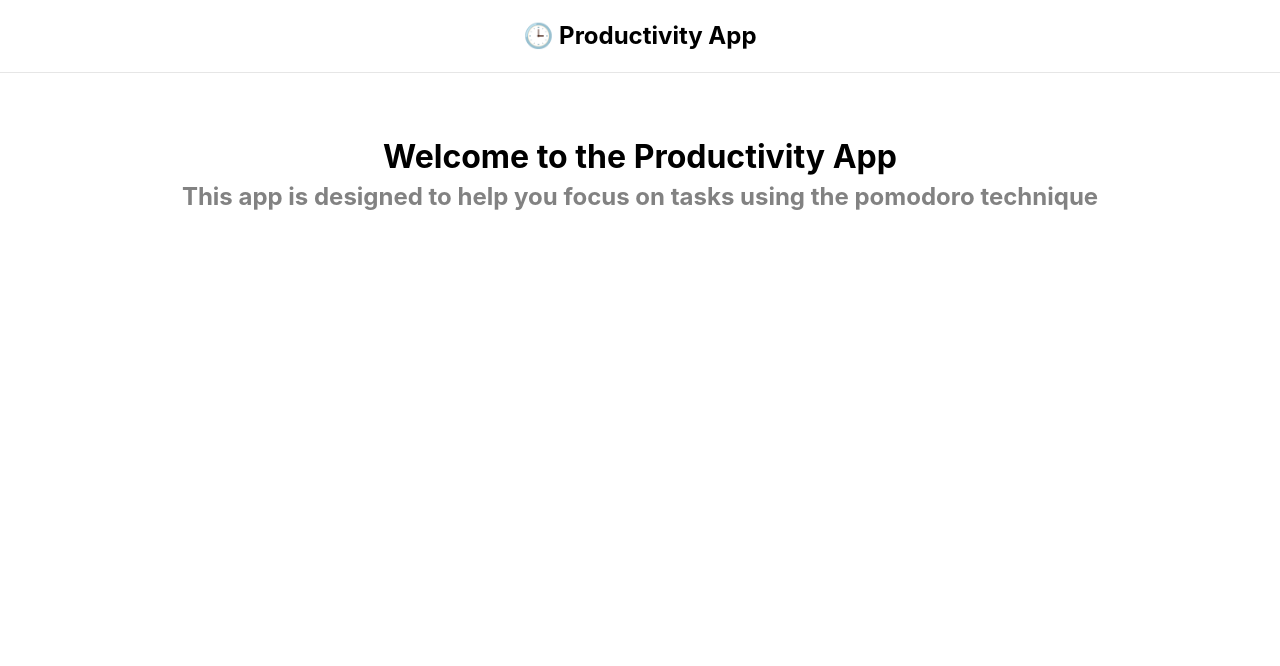
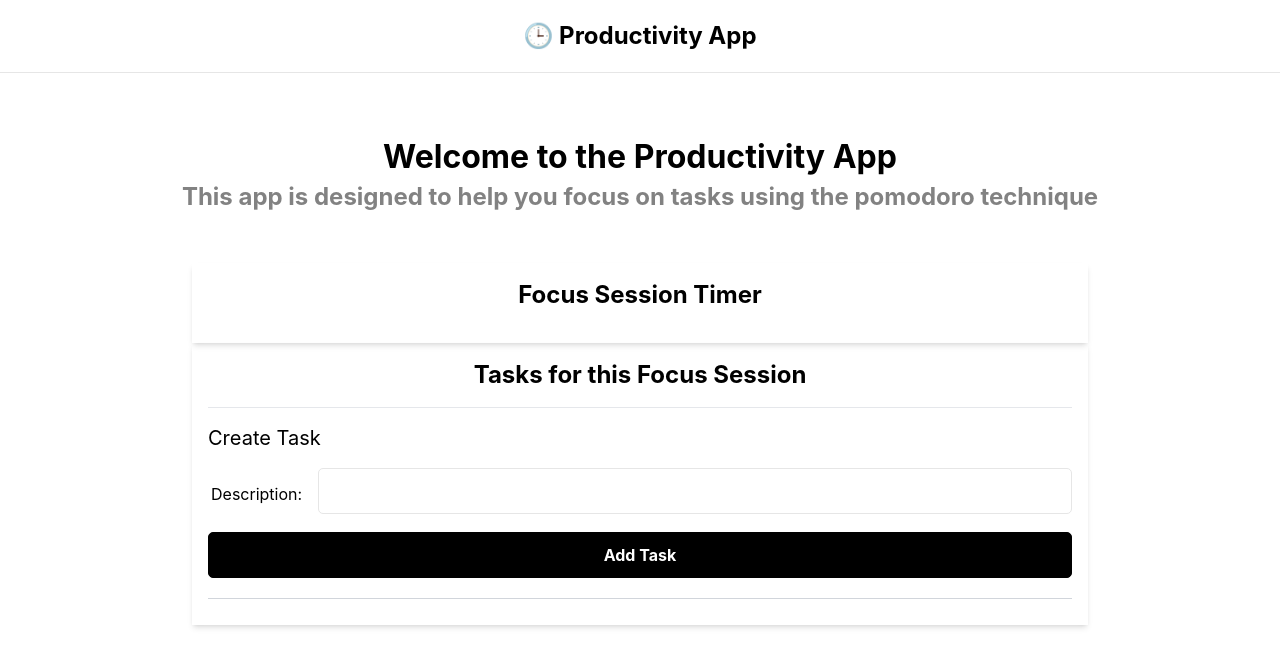
Before and after one commit to paulcair/productivityapp, a React (Create React App) app in the folder frontend/: page / in a window 1280 px wide. Shown: the top 666 px of the page. Built offline with nearby package versions, Linux system fonts and the light colour scheme.

Commit message:
Added the taskslist rendering and ability to create a task

```diff
--- a/frontend/src/App.js
+++ b/frontend/src/App.js
@@ -1,15 +1,42 @@
+import {useState, useEffect} from 'react'
 import Header from './components/Header'
+import TaskForm from'./components/TaskForm'
+import TaskItem from './components/TaskItem'
 
 function App() {
+
+  // Get existing tasks from local storage
+  const [existingTasks, setExistingTasks] = useState(JSON.parse(localStorage.getItem('tasks')) ?? [])
+
+  useEffect(() => {
+    localStorage.setItem('tasks', JSON.stringify(existingTasks))
+  },[existingTasks])
+
+
   return (
     <>
       <div className = "container mx-auto">
         <Header />
+        {/* Heading Section with Intro */}
         <section className= "heading">
           <h1 className ="flex items-center justify-center">
             Welcome to the Productivity App
           </h1>
           <p className ="text-2xl text-center">This app is designed to help you focus on tasks using the pomodoro technique</p>
+        </section>
+        {/* Timer section */}
+        <section className="form shadow-md p-4">
+          <h1 className="text-center text-2xl font-bold pb-4">Focus Session Timer</h1>
+        </section>
+        {/* Tasks Form and Items section */}
+        <section className="form shadow-md p-4">
+          <h1 className="text-center text-2xl font-bold pb-4 border-b">Tasks for this Focus Session</h1>
+          <div className = "w-full pb-4">
+            {existingTasks.map((task, index)=>(
+              <TaskItem key={index} task = {task} />
+            ))}
+          </div>
+          <TaskForm />
         </section>
       </div>
     </>
--- a/frontend/src/components/TaskForm.jsx
+++ b/frontend/src/components/TaskForm.jsx
@@ -0,0 +1,44 @@
+import {useState, useEffect} from 'react'
+
+
+function TaskForm() {
+    // Get existing tasks from local storage
+    const [existingTasks, setExistingTasks] = useState(JSON.parse(localStorage.getItem('tasks')) ?? [])
+    const [newTask, setNewTask] = useState('')
+
+    useEffect(() => {
+        localStorage.setItem('tasks', JSON.stringify(existingTasks))
+    },[existingTasks])
+
+    const onSubmit = (e) => {
+        e.preventDefault()
+
+        // Add the new task to the array
+        setExistingTasks([...existingTasks, newTask])
+
+
+        setNewTask('')
+    }
+
+    return (
+        <form onSubmit={onSubmit}>
+            <h1 className="text-xl">Create Task</h1>
+            <div className="form-group border-b border-gray-300">
+                <div className="pt-4 flex items-center">
+                    <label htmlFor="text">Description:</label>
+                    <input
+                    type="text"
+                    name='task'
+                    id='task'
+                    value={newTask}
+                    onChange={(e)=>setNewTask(e.target.value)}
+                    className ="ml-4"
+                    />
+                </div>
+                <button className="btn btn-block bg-black mt-2" type="submit">Add Task</button>
+            </div>
+        </form>
+    )
+}
+
+export default TaskForm
--- a/frontend/src/components/TaskItem.jsx
+++ b/frontend/src/components/TaskItem.jsx
@@ -0,0 +1,12 @@
+
+
+function TaskItem({task}) {
+
+  return (
+    <div className="form-group w-full p-2 border-b border-gray-300">
+        <label className="">{task}</label>
+    </div>
+  )
+}
+
+export default TaskItem
--- a/frontend/src/index.css
+++ b/frontend/src/index.css
@@ -1,3 +1,22 @@
+p {
+  line-height: 1.7;
+}
+
+body {
+  margin: 0;
+  font-family: -apple-system, BlinkMacSystemFont, 'Segoe UI', 'Roboto', 'Oxygen',
+    'Ubuntu', 'Cantarell', 'Fira Sans', 'Droid Sans', 'Helvetica Neue',
+    sans-serif;
+  -webkit-font-smoothing: antialiased;
+  -moz-osx-font-smoothing: grayscale;
+}
+
+code {
+  font-family: source-code-pro, Menlo, Monaco, Consolas, 'Courier New',
+    monospace;
+}
+
+
 /* Header for top */
 .header {
   display: flex;
@@ -43,24 +62,70 @@
   color: #828282;
 }
 
-p {
-  line-height: 1.7;
+/* Form */
+.form,
+.content {
+  width: 70%;
+  margin: 0 auto;
 }
 
-body {
-  margin: 0;
-  font-family: -apple-system, BlinkMacSystemFont, 'Segoe UI', 'Roboto', 'Oxygen',
-    'Ubuntu', 'Cantarell', 'Fira Sans', 'Droid Sans', 'Helvetica Neue',
-    sans-serif;
-  -webkit-font-smoothing: antialiased;
-  -moz-osx-font-smoothing: grayscale;
+.form-group {
+  margin-bottom: 10px;
 }
 
-code {
-  font-family: source-code-pro, Menlo, Monaco, Consolas, 'Courier New',
-    monospace;
+.form-group input,
+.form-group textarea,
+.form-group select {
+  width: 100%;
+  padding: 10px;
+  border: 1px solid #e6e6e6;
+  border-radius: 5px;
+  margin-bottom: 10px;
+  font-family: inherit;
 }
 
+.form-group label {
+  text-align: left;
+  display: block;
+  margin: 0 0 5px 3px;
+}
+
+/* button */
+.btn {
+  padding: 10px 20px;
+  border: 1px solid #000;
+  border-radius: 5px;
+  background: #000;
+  color: #fff;
+  font-size: 16px;
+  font-weight: 700;
+  cursor: pointer;
+  text-align: center;
+  appearance: button;
+  display: flex;
+  align-items: center;
+  justify-content: center;
+}
+
+.btn svg {
+  margin-right: 8px;
+}
+
+.btn-reverse {
+  background: #fff;
+  color: #000;
+}
+
+.btn-block {
+  width: 100%;
+  margin-bottom: 20px;
+}
+
+.btn:hover {
+  transform: scale(0.98);
+}
+
+/* TailwindCSS */
 @tailwind base;
 @tailwind components;
 @tailwind utilities;
```
